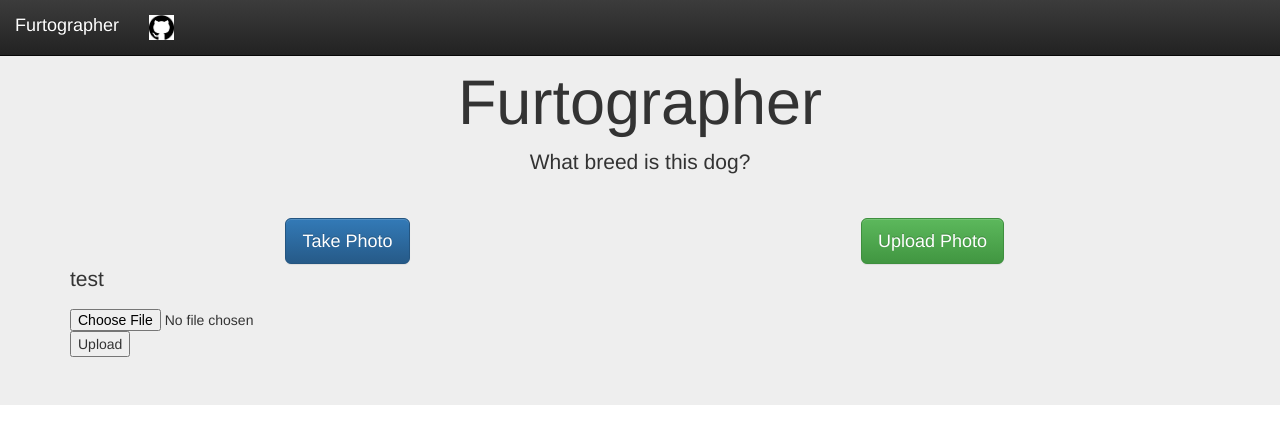
After one commit to pranavbala3/Furtographer, a Flask app: page /upload_photo in a window 1280 px wide. The commit adds this page. Shown: the top 444 px of the page. Run offline with Flask 3, Linux system fonts and the light colour scheme; some libraries are stand-ins or nearby versions.

Commit message:
Upload files
Files can be uploaded. Stored in ./uploads directory.

```diff
--- a/app.py
+++ b/app.py
@@ -1,12 +1,12 @@
-from flask import Flask, render_template, Response
+from flask import Flask, render_template, Response, request
 import cv2
 
 app = Flask(__name__)
 
-camera = cv2.VideoCapture(0)
+def generate_frames():
 
-def generate_frames():
     while True:
+        camera = cv2.VideoCapture(0)
         success, frame = camera.read()
         if not success:
             break
@@ -30,5 +30,21 @@ def video():
 def take_photo():
     return render_template('take_photo.html', title='Take Photo')
 
-if __name__ == "__main__":
+@app.route('/upload_photo')
+def upload_photo():
+    return render_template('upload_photo.html', title='Upload Photo')
+
+@app.route('/upload', methods=['POST'])
+def upload():
+    if 'file' not in request.files:
+        return 'No file part'
+    file = request.files['file']
+    if file.filename == '':
+        return 'No selected file'
+    if file:
+        # for now, just going to this folder, but we will need to connect this to our db/image storage system
+        file.save("uploads/" + file.filename)
+        return 'File uploaded successfully'
+
+if __name__ == '__main__':
     app.run(debug=True)
--- a/static/main.css
+++ b/static/main.css
@@ -0,0 +1,7 @@
+#camera-container {
+    display: flex;
+    flex-direction: column;
+    justify-content: center;
+    align-items: center;
+    height: 100vh;
+}
--- a/templates/index.html
+++ b/templates/index.html
@@ -6,6 +6,7 @@
         <meta name="viewport" content="width=device-width, initial-scale=1" />
         <link rel="stylesheet" href="https://maxcdn.bootstrapcdn.com/bootstrap/3.3.7/css/bootstrap.min.css" integrity="sha384-BVYiiSIFeK1dGmJRAkycuHAHRg32OmUcww7on3RYdg4Va+PmSTsz/K68vbdEjh4u" crossorigin="anonymous" />
         <link rel="stylesheet" href="https://maxcdn.bootstrapcdn.com/bootstrap/3.3.7/css/bootstrap-theme.min.css" integrity="sha384-rHyoN1iRsVXV4nD0JutlnGaslCJuC7uwjduW9SVrLvRYooPp2bWYgmgJQIXwl/Sp" crossorigin="anonymous" />
+        <link rel="stylesheet" href="./static/main.css" />
         <script src="https://ajax.googleapis.com/ajax/libs/jquery/3.3.1/jquery.min.js"></script>
         <script src="https://cdn.plot.ly/plotly-latest.min.js"></script>
         {% if title %}
@@ -23,7 +24,7 @@
             <div id="navbar" class="collapse navbar-collapse">
                 <ul class="nav navbar-nav">
                     <li>
-                        <a href="https://github.com/pxb408/Furtographer"><img src="images/github_logo.png" width="25" height="25" alt="github" /></a>
+                        <a href="https://github.com/pranavbala3/Furtographer"><img src="/Users/Pranav/Documents/GitHub/Furtographer/images/github_logo.png" width="25" height="25" alt="github" /></a>
                     </li>
                 </ul>
             </div>
@@ -42,6 +43,23 @@
                         <button id="upload-photo" type="submit" class="btn btn-lg btn-success">Upload Photo</button>
                     </div>
                 </div>
+                <script>
+                    // Get the button element
+                    const takePhotoButton = document.getElementById('take-photo');
+                    const uploadPhotoButton = document.getElementById('upload-photo')
+
+                    // Add a click event listener to takePhotoButton
+                    takePhotoButton.addEventListener('click', function() {
+                        // Navigate to the "/take_photo" route when the button is clicked
+                        window.location.href = '/take_photo';
+                    });
+
+                    // Add a click event listener to uploadPhotoButton
+                    uploadPhotoButton.addEventListener('click', function() {
+                        // Navigate to the "/upload_photo" route when the button is clicked
+                        window.location.href = '/upload_photo';
+                    });
+                </script>
                 {% block content%}
                 {% endblock%}
             </div>
--- /dev/null
+++ b/templates/upload_photo.html
@@ -0,0 +1,12 @@
+{% extends "index.html" %}
+{% block content %}
+<div>
+    <p>test</p>
+</div>
+<div>
+    <form method="POST" enctype="multipart/form-data" action="/upload">
+        <input type="file" name="file">
+        <input type="submit" value="Upload">
+    </form>
+</div>
+{% endblock %}
```
Also changed, not shown: templates/take_photo.html (+6 -6 lines).
